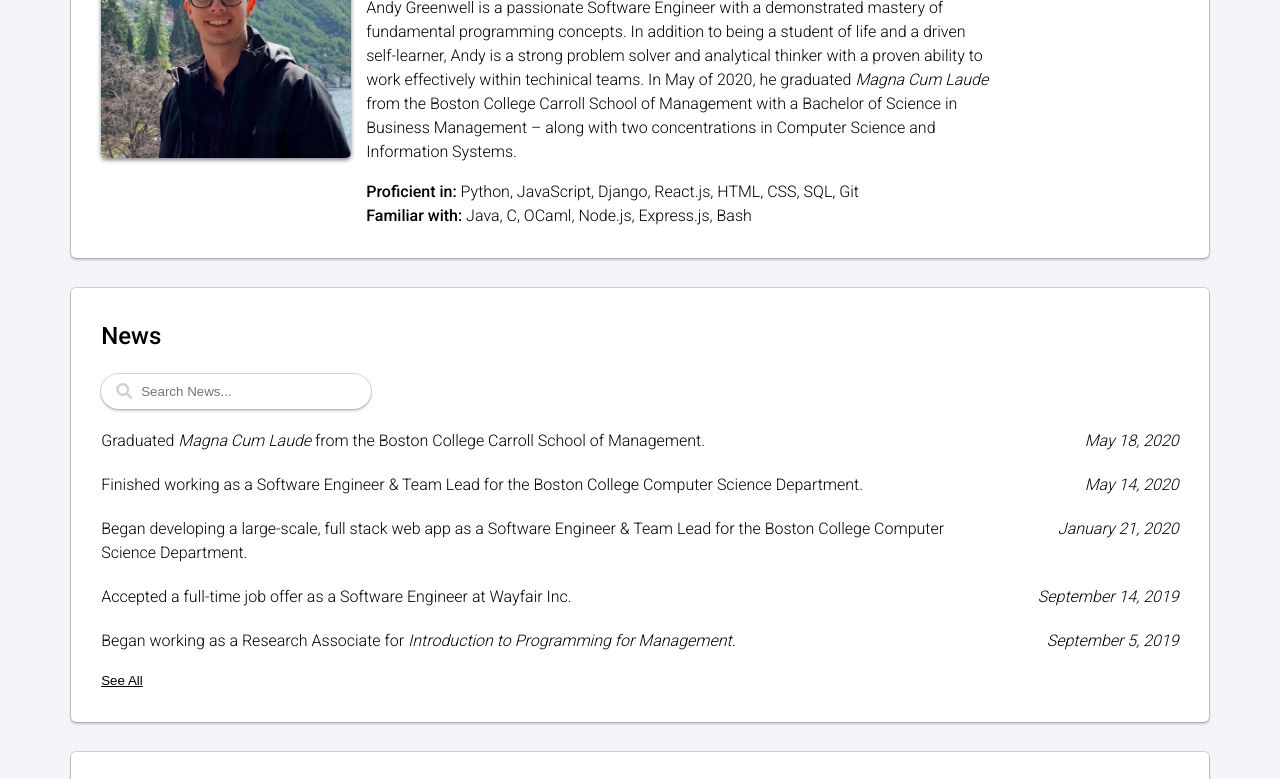
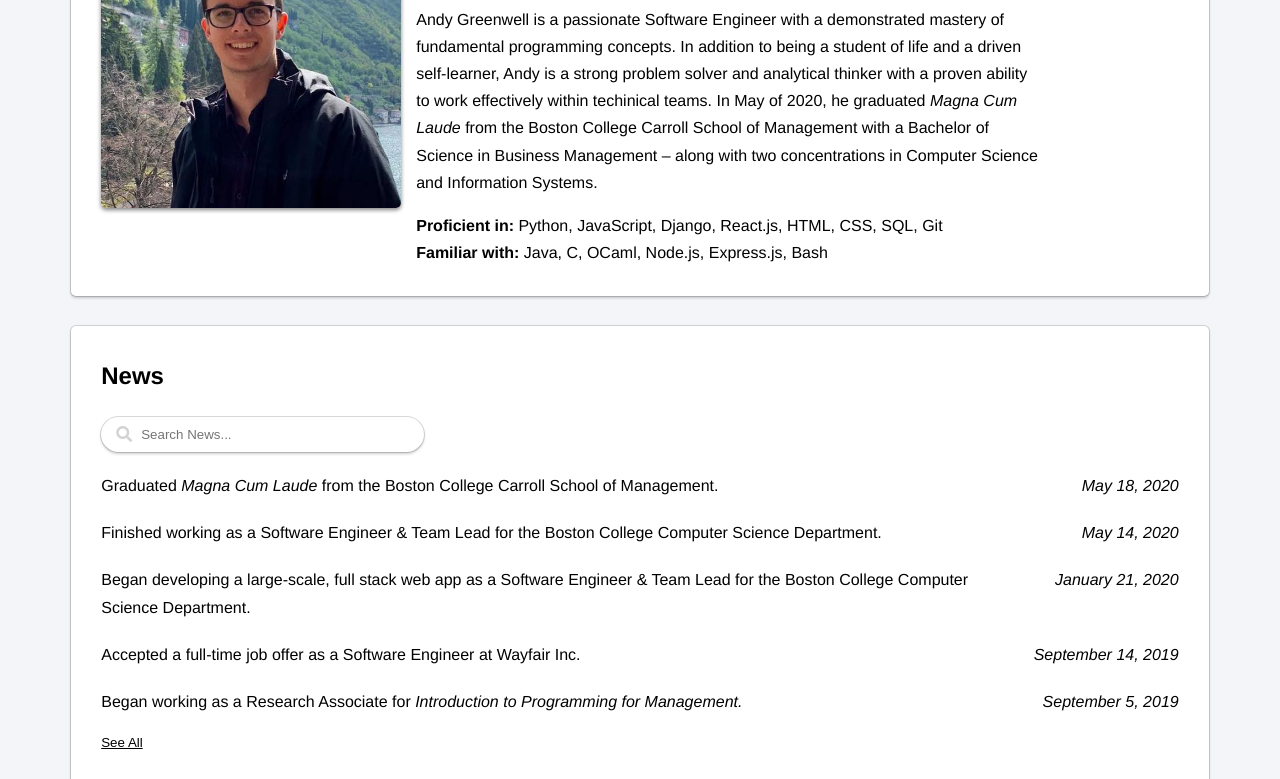
Before and after one commit to ajgreenwell/ajgreenwell.com, a website built with webpack: page docs/index.html in a window 1280 px wide. Shown: the part 222-1001 px from the top of the page. Built offline with nearby package versions, Linux system fonts and the light colour scheme.

Commit message:
changing font family

```diff
--- a/docs/index.html
+++ b/docs/index.html
@@ -8,7 +8,6 @@
     <meta property="og:image" content="https://bcwebcourse.github.io/portfolio-ajgreenwell/assets/profile.jpg">
     <meta property="og:url" content="https://bcwebcourse.github.io/portfolio-ajgreenwell/">
     <meta name="twitter:card" content="summary_large_image">
-    <link href="https://fonts.googleapis.com/css2?family=Roboto:wght@300;500&display=swap" rel="stylesheet">
     <link rel="stylesheet" href="https://cdnjs.cloudflare.com/ajax/libs/font-awesome/5.11.2/css/all.min.css" />
     <link rel="icon" type="image/png" sizes="32x32" href="assets/favicon.png"/>
     <link rel="stylesheet" href="style.css"/>
--- a/docs/style.css
+++ b/docs/style.css
@@ -13,18 +13,18 @@
 }
 
 body {
-    font-family: 'Roboto', sans-serif;
+    font-family: Helvetica, sans-serif;
     background-color: #f4f5f8;
-    line-height: 1.5;
+    line-height: 1.7;
     font-weight: 300;
 }
 
 strong {
-    font-weight: 500;
+    font-weight: 700;
 }
 
 h1 {
-    font-weight: 500;
+    font-weight: 700;
 }
 
 /* Device Specific Styles */
@@ -295,8 +295,8 @@ img {
 }
 
 #about img {
-    width: 250px;
-    height: 250px;
+    width: min(300px, 65vw);
+    height: 300px;
     object-fit: cover;
 }
 
@@ -326,8 +326,8 @@ img {
     box-shadow: var(--box-shadow);
     -webkit-box-shadow: var(--box-shadow);
     padding: 10px 10px 10px 40px;
-    width: 25%;
-    min-width: 150px;
+    width: 30%;
+    min-width: 175px;
     border-width: 2px;
     transition: width .2s ease-out;
 }
```
